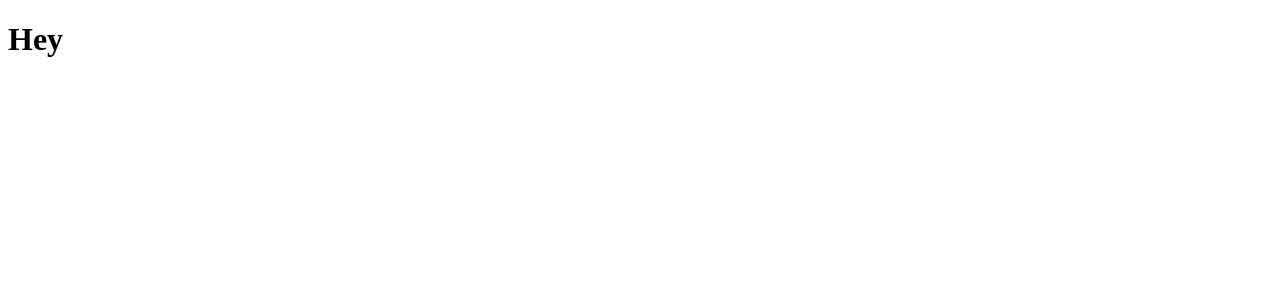
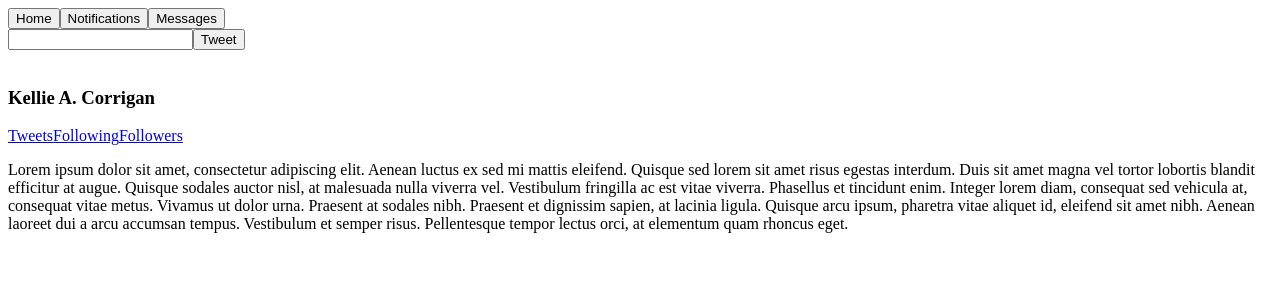
Before and after one commit to ellymaimon/xangoo, a React app: page / in a window 1280 px wide. Shown: the top 300 px of the page. Built offline with nearby package versions, Linux system fonts and the light colour scheme; the HTML template or start-up script is replaced by a standard one.

Commit message:
add components for basic layout

```diff
--- a/src/components/App.jsx
+++ b/src/components/App.jsx
@@ -1,8 +1,13 @@
 import React from 'react';
+import Header from "./Header";
+import Content from './Content'
 
 function App(){
   return(
-    <h1>Hey</h1>
+    <div>
+      <Header />
+      <Content />
+    </div>
   );
 }
 
--- /dev/null
+++ b/src/components/Bio.jsx
@@ -0,0 +1,13 @@
+import React from 'react';
+
+function Bio(){
+  return (
+    <div>
+      <p>
+        Lorem ipsum dolor sit amet, consectetur adipiscing elit. Aenean luctus ex sed mi mattis eleifend. Quisque sed lorem sit amet risus egestas interdum. Duis sit amet magna vel tortor lobortis blandit efficitur at augue. Quisque sodales auctor nisl, at malesuada nulla viverra vel. Vestibulum fringilla ac est vitae viverra. Phasellus et tincidunt enim. Integer lorem diam, consequat sed vehicula at, consequat vitae metus. Vivamus ut dolor urna. Praesent at sodales nibh. Praesent et dignissim sapien, at lacinia ligula. Quisque arcu ipsum, pharetra vitae aliquet id, eleifend sit amet nibh. Aenean laoreet dui a arcu accumsan tempus. Vestibulum et semper risus. Pellentesque tempor lectus orci, at elementum quam rhoncus eget.
+      </p>
+    </div>
+  );
+}
+
+export default Bio;
--- /dev/null
+++ b/src/components/Content.jsx
@@ -0,0 +1,14 @@
+import React from 'react';
+import Profile from './Profile'
+import Bio from './Bio'
+
+function Content(){
+  return(
+    <div>
+      <Profile/>
+      <Bio/>
+    </div>
+  );
+}
+
+export default Content;
--- /dev/null
+++ b/src/components/Header.jsx
@@ -0,0 +1,14 @@
+import React from "react";
+import Nav from "./Nav";
+import Search from "./Search";
+
+function Header(){
+  return (
+    <div>
+      <Nav />
+      <Search />
+    </div>
+  );
+}
+
+export default Header;
--- /dev/null
+++ b/src/components/Nav.jsx
@@ -0,0 +1,13 @@
+import React from "react";
+
+function Nav(){
+  return (
+    <div>
+      <button>Home</button>
+      <button>Notifications</button>
+      <button>Messages</button>
+    </div>
+  );
+}
+
+export default Nav;
--- /dev/null
+++ b/src/components/Profile.jsx
@@ -0,0 +1,15 @@
+import React from 'react';
+
+function Profile(){
+  return (
+    <div>
+      <img src="" alt=""></img>
+      <h3>Kellie A. Corrigan</h3>
+      <a href="#">Tweets</a>
+      <a href="#">Following</a>
+      <a href="#">Followers</a>
+    </div>
+  );
+}
+
+export default Profile;
--- /dev/null
+++ b/src/components/Search.jsx
@@ -0,0 +1,13 @@
+import React from "react";
+
+function Search(){
+  return (
+    <div>
+      <input type="text" />
+      <button>Tweet</button>
+    </div>
+
+  );
+}
+
+export default Search;
--- a/webpack.config.js
+++ b/webpack.config.js
@@ -57,5 +57,5 @@ module.exports = {
       title: 'React Help Queue',
       filename: resolve(__dirname, "build", "index.html"),
     }),
-  ]\
+  ]
 };
```
